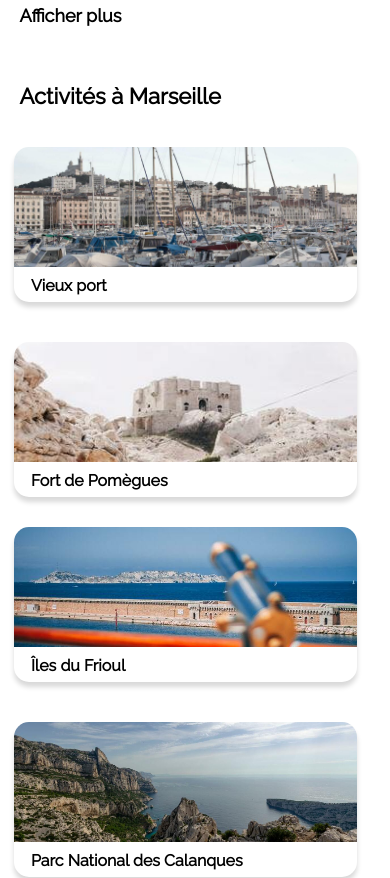
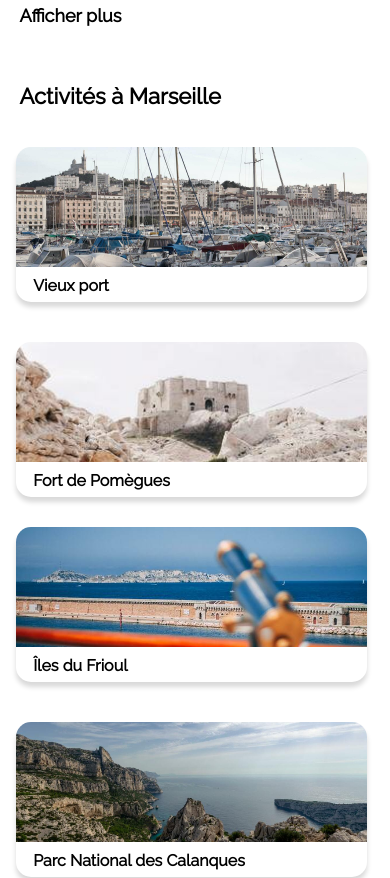
Before and after one commit to Saint-et/MeddySaint-etienne_2_03122021, a plain HTML site: page index.html in a window 390 px wide. Shown: the part 2600-3478 px from the top of the page. Drawn offline with Linux system fonts and the light colour scheme.

Commit message:
commit sur master

```diff
--- a/files_css/breakpoints.css
+++ b/files_css/breakpoints.css
@@ -504,8 +504,8 @@
   .img_separate_4 {
     display: flex;
     flex-direction: column;
-    width: 88%;
-    max-width: 500px;
+    width: 100%;
+    max-width: 490px;
     height: auto;
     margin-bottom: auto;
   }
@@ -514,8 +514,7 @@
   .card_activity_xmedium,
   .card_activity_small {
     height: 150px;
-    width: 100%;
-    max-width: 500px;
+    width: 90%;
     margin-bottom: 20px;
     margin-left: 4%;
   }
```
